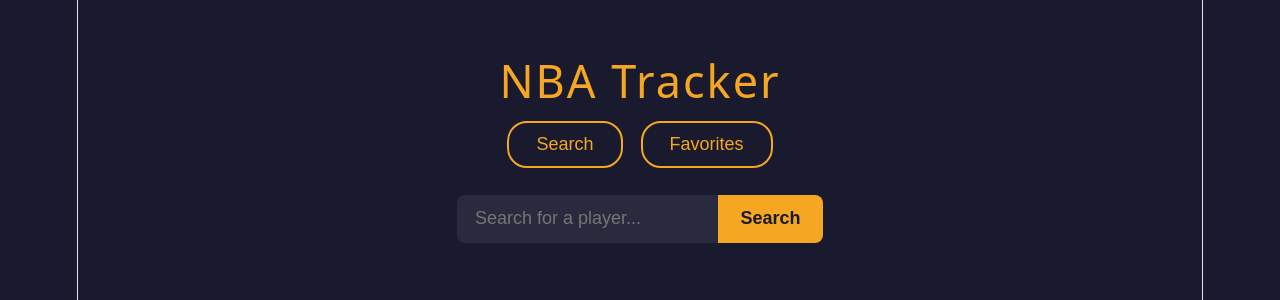
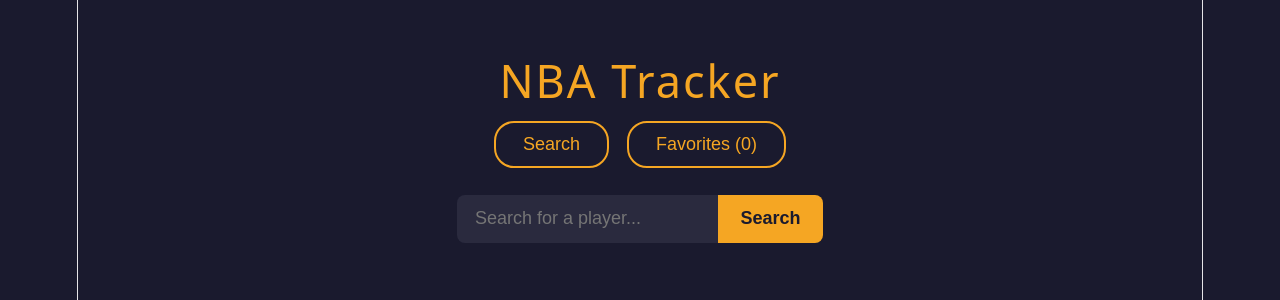
Before and after one commit to zanealadi/nba-tracker, a React (Vite) app in the folder frontend/: page / in a window 1280 px wide. Shown: the top 300 px of the page. Built offline with nearby package versions, Linux system fonts and the light colour scheme.

Commit message:
added number of favorites to display next to tab

```diff
--- a/frontend/src/App.jsx
+++ b/frontend/src/App.jsx
@@ -64,7 +64,9 @@ function App() {
       <h1>NBA Tracker</h1>
       <nav>
         <button onClick={() => setCurrentPage('search')}>Search</button>
-        <button onClick={() => setCurrentPage('favorites')}>Favorites</button>
+        <button onClick={() => setCurrentPage('favorites')}>
+          Favorites ({favoritedMap.size})
+        </button>
       </nav>
       {currentPage === 'search' ? (
         <div>
```
